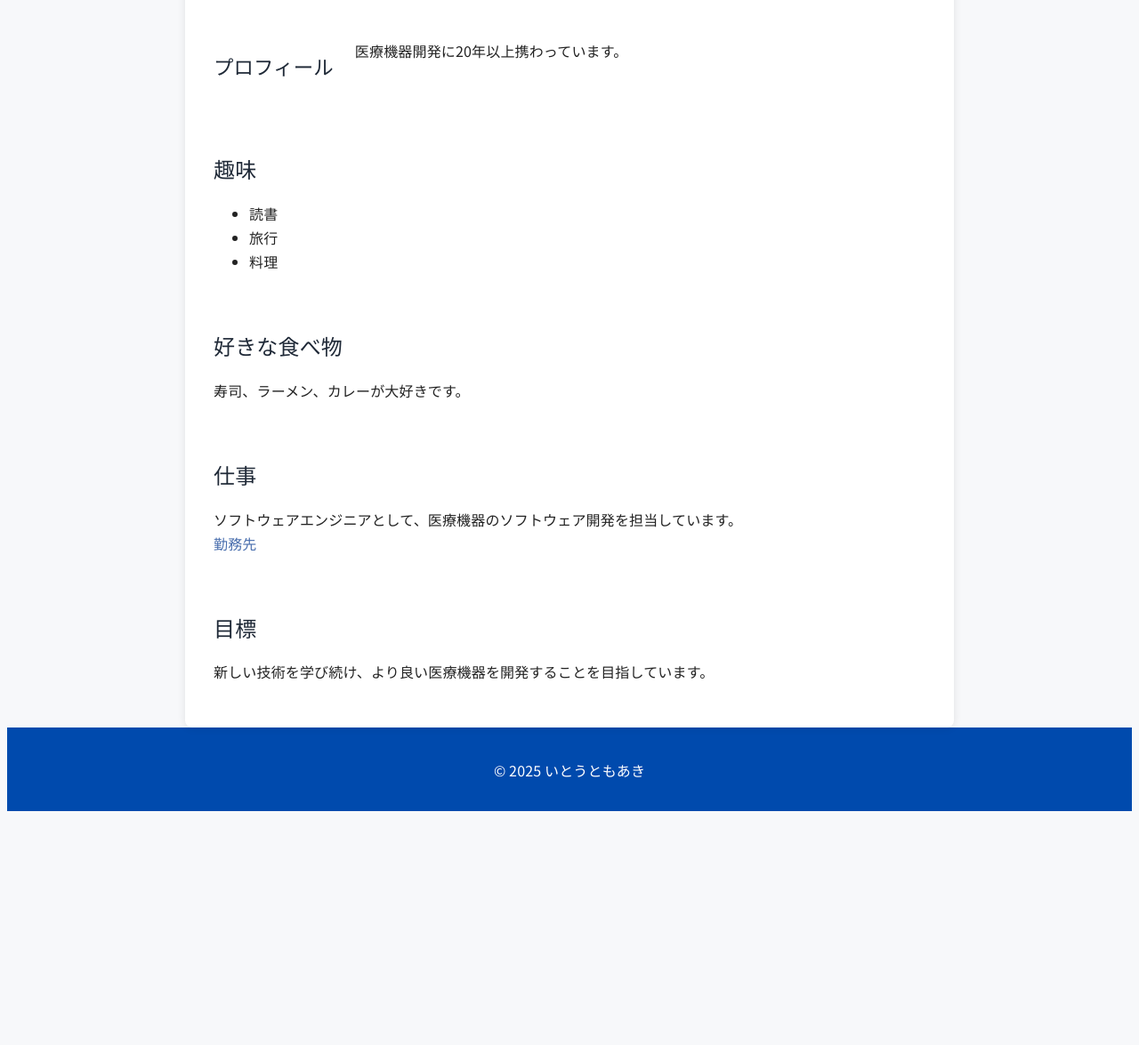
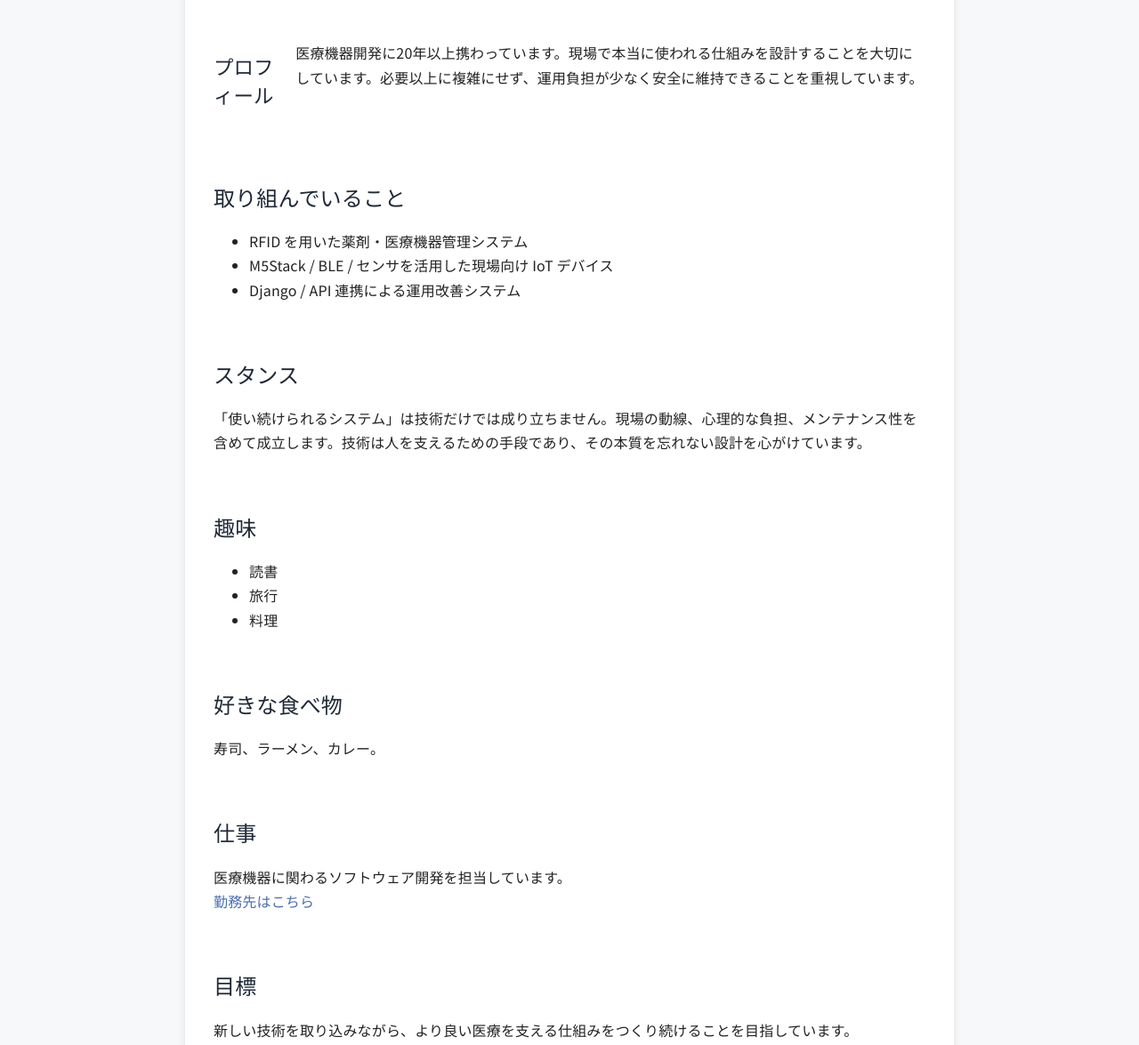
Before and after one commit to tomoakiitoh/web-learning-roadmap, a plain HTML site: page index.html in a window 1280 px wide. Shown: the part 322-1497 px from the top of the page at 89% size. Before the commit the page ends 1242 px from the top, so only its background shows below. Drawn offline with Linux system fonts and the light colour scheme.

Commit message:
Day 11: Update index.html

```diff
--- a/index.html
+++ b/index.html
@@ -10,45 +10,71 @@
     />
   </head>
   <body>
-    <header>
-      <h1>いとう　ともあき</h1>
-      <p>医療機器エンジニア</p>
+    <header class="hero">
+      <h1 class="hero__name">いとう ともあき</h1>
+      <p class="hero__role">医療機器エンジニア</p>
     </header>
 
     <main class="fade-in">
       <section class="profile">
         <h2 class="profile__title">プロフィール</h2>
-        <p class="profile__text">医療機器開発に20年以上携わっています。</p>
+        <p class="profile__text">
+          医療機器開発に20年以上携わっています。現場で本当に使われる仕組みを設計することを大切にしています。必要以上に複雑にせず、運用負担が少なく安全に維持できることを重視しています。
+        </p>
       </section>
-      <section>
-        <h2>趣味</h2>
-        <ul>
-          <li>読書</li>
-          <li>旅行</li>
-          <li>料理</li>
+
+      <section class="projects">
+        <h2 class="projects__title">取り組んでいること</h2>
+        <ul class="projects__list">
+          <li class="projects__item">
+            RFID を用いた薬剤・医療機器管理システム
+          </li>
+          <li class="projects__item">
+            M5Stack / BLE / センサを活用した現場向け IoT デバイス
+          </li>
+          <li class="projects__item">
+            Django / API 連携による運用改善システム
+          </li>
         </ul>
       </section>
 
-      <section>
-        <h2>好きな食べ物</h2>
-        <p>寿司、ラーメン、カレーが大好きです。</p>
-      </section>
-
-      <section>
-        <h2>仕事</h2>
-        <p>
-          ソフトウェアエンジニアとして、医療機器のソフトウェア開発を担当しています。<br />
-          <a href="https://1405.co.jp">勤務先</a>
+      <section class="stance">
+        <h2 class="stance__title">スタンス</h2>
+        <p class="stance__text">
+          「使い続けられるシステム」は技術だけでは成り立ちません。現場の動線、心理的な負担、メンテナンス性を含めて成立します。技術は人を支えるための手段であり、その本質を忘れない設計を心がけています。
         </p>
       </section>
 
-      <section>
-        <h2>目標</h2>
-        <p>
-          新しい技術を学び続け、より良い医療機器を開発することを目指しています。
+      <section class="hobby">
+        <h2 class="hobby__title">趣味</h2>
+        <ul class="hobby__list">
+          <li class="hobby__item">読書</li>
+          <li class="hobby__item">旅行</li>
+          <li class="hobby__item">料理</li>
+        </ul>
+      </section>
+
+      <section class="favorite">
+        <h2 class="favorite__title">好きな食べ物</h2>
+        <p class="favorite__text">寿司、ラーメン、カレー。</p>
+      </section>
+
+      <section class="work">
+        <h2 class="work__title">仕事</h2>
+        <p class="work__text">
+          医療機器に関わるソフトウェア開発を担当しています。<br />
+          <a href="https://1405.co.jp">勤務先はこちら</a>
+        </p>
+      </section>
+
+      <section class="goal">
+        <h2 class="goal__title">目標</h2>
+        <p class="goal__text">
+          新しい技術を取り込みながら、より良い医療を支える仕組みをつくり続けることを目指しています。
         </p>
       </section>
     </main>
+
     <footer>
       <p>© 2025 いとうともあき</p>
     </footer>
```
